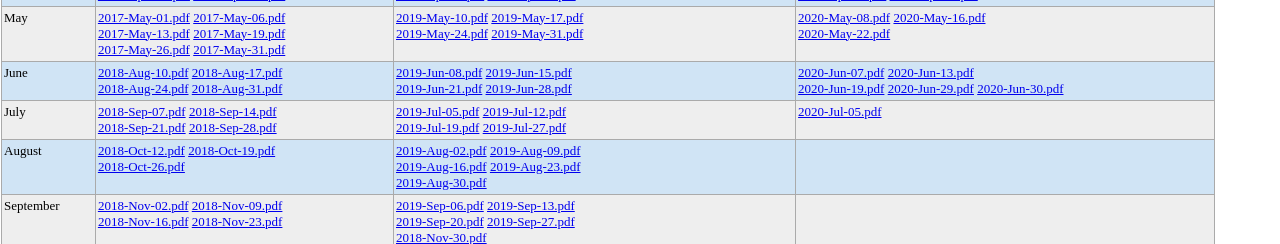
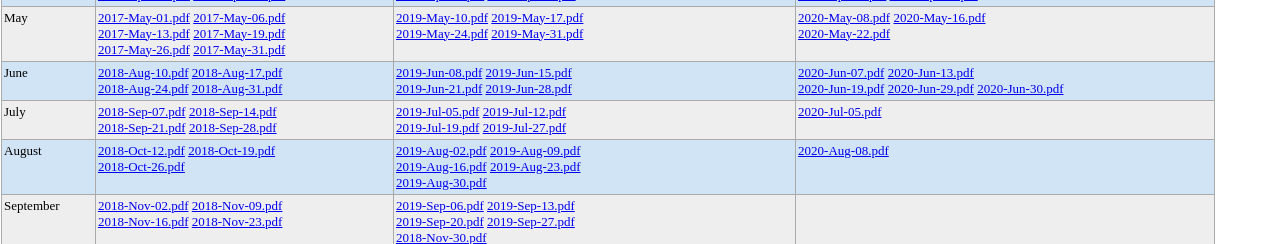
Before and after one commit to Alan-Du/Alan-Du.github.io, a plain HTML site: page index.html in a window 1280 px wide. Shown: the part 1860-2104 px from the top of the page. Drawn offline with nearby package versions, Linux system fonts and the light colour scheme.

Commit message:
Update index.html

```diff
--- a/index.html
+++ b/index.html
@@ -625,7 +625,9 @@
                         </br>
                         <a href="Trading Log/2019/20190830.pdf">2019-Aug-30.pdf</a>
                     </div>
-                    <div class="divTableCell"></div>
+                    <div class="divTableCell">
+			<a href="Trading Log/2020/20200808_BT.pdf">2020-Aug-08.pdf</a>
+			</div>
                     </div>
                     <div class="divTableRow">
                     <div class="divTableCell"><font color="black">September</font></div>
```
